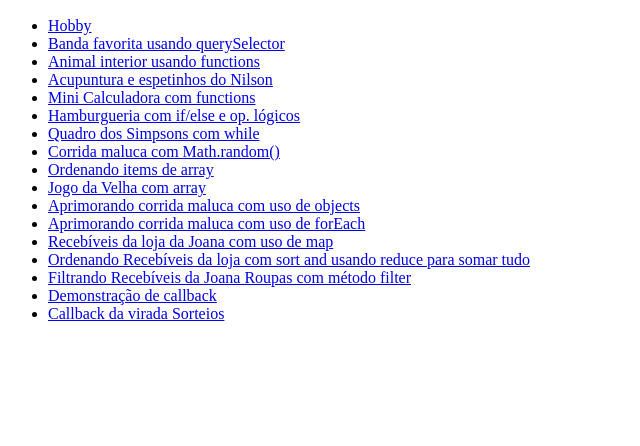
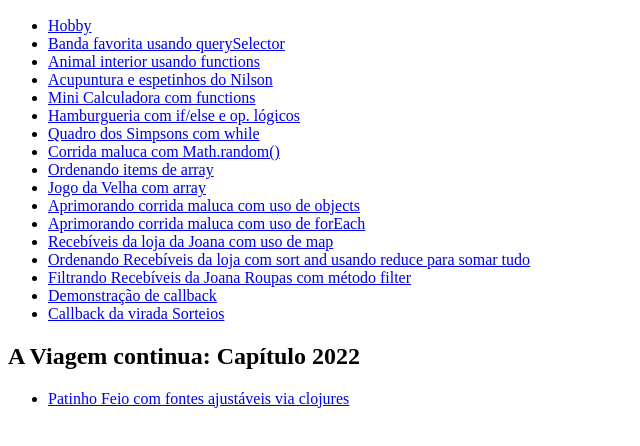
Before and after one commit to hugo-paiva/javascript, a plain HTML site: page index.html in a window 1280 px wide. Shown: the part 110-556 px from the top of the page, without its empty margins (0-640 px from the left). Drawn offline with Linux system fonts and the light colour scheme.

Commit message:
updated list

```diff
--- a/index.html
+++ b/index.html
@@ -64,6 +64,12 @@
             <a href="segunda-20-dez-callback-da-virada-sorteios/">Callback da virada Sorteios</a>
         </li>
     </ul>
+    <h2>A Viagem continua: Capítulo 2022</h2>
+    <ul>
+        <li>
+            <a href="terca-04-jan-usando-clojures/index.html">Patinho Feio com fontes ajustáveis via clojures</a>
+        </li>
+    </ul>
 </body>
 
 </html>
```
